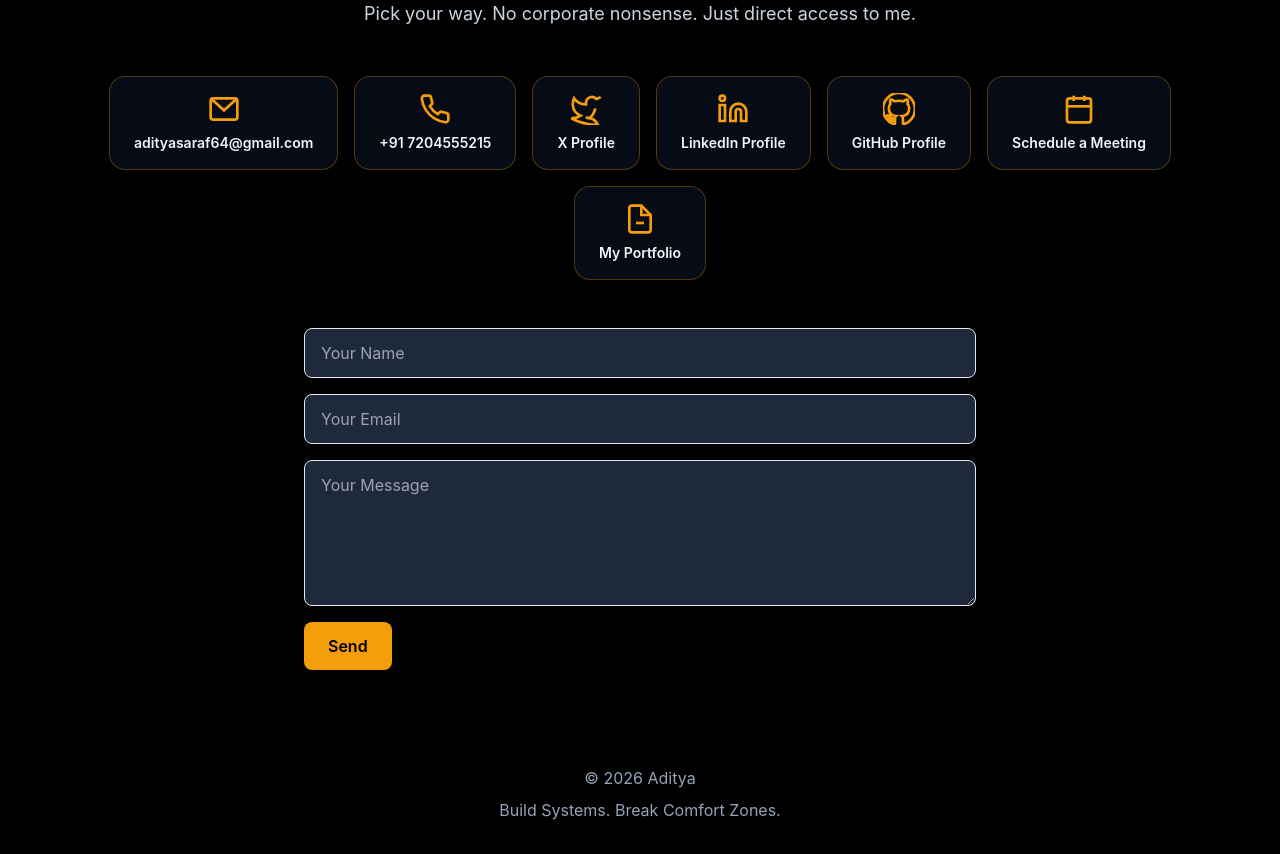
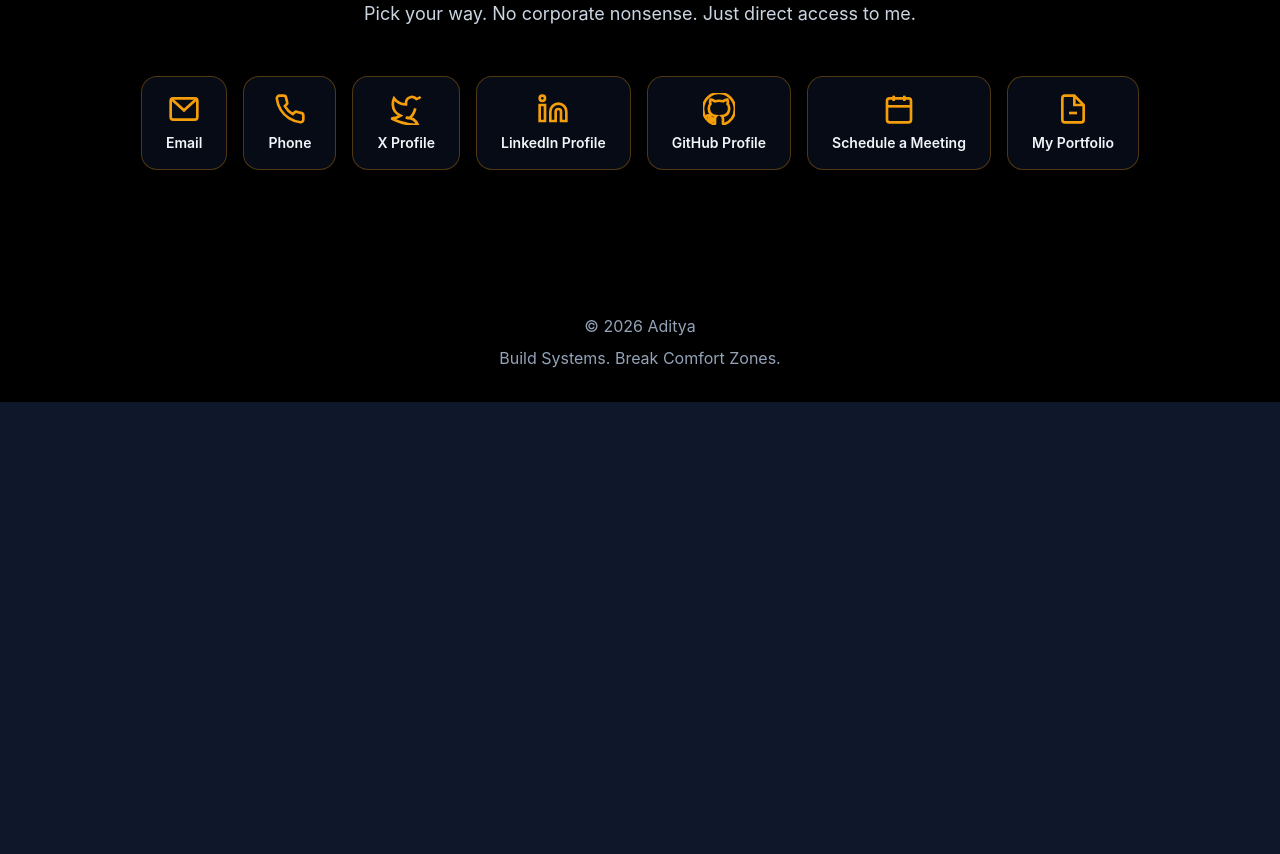
Before and after one commit to aditya493/aditya493.github.io, a React (Vite) app: page / in a window 1280 px wide. Shown: the part 2260-3114 px from the top of the page. After the commit the page ends 2662 px from the top, so only its background shows below. Built offline with nearby package versions, Linux system fonts and the light colour scheme.

Commit message:
fixed the bottom section

```diff
--- a/src/components/Contact.jsx
+++ b/src/components/Contact.jsx
@@ -1,18 +1,6 @@
-import React, { useState } from 'react'
+import React from 'react'
 
 export default function Contact(){
-  const [name, setName] = useState('')
-  const [email, setEmail] = useState('')
-  const [message, setMessage] = useState('')
-  const [sent, setSent] = useState(false)
-
-  function onSubmit(e){
-    e.preventDefault()
-    setSent(true)
-    setTimeout(()=>{
-      setName(''); setEmail(''); setMessage('')
-    }, 600)
-  }
 
   const contacts = [
     {
@@ -23,7 +11,7 @@ export default function Contact(){
         </svg>
       ),
       label: 'Email',
-      value: 'adityasaraf64@gmail.com',
+      value: 'Email',
       href: 'mailto:adityasaraf64@gmail.com'
     },
     {
@@ -33,7 +21,7 @@ export default function Contact(){
         </svg>
       ),
       label: 'Phone',
-      value: '+91 7204555215',
+      value: 'Phone',
       href: 'tel:+917204555215'
     },
     {
@@ -119,17 +107,6 @@ export default function Contact(){
             </a>
           ))}
         </div>
-
-        {/* Message Form */}
-        <form onSubmit={onSubmit} className="mt-12 grid grid-cols-1 gap-4 max-w-2xl mx-auto">
-          <input value={name} onChange={e=>setName(e.target.value)} placeholder="Your Name" className="w-full px-4 py-3 rounded-lg bg-slate-800 border border-white/6 text-slate-100" />
-          <input value={email} onChange={e=>setEmail(e.target.value)} placeholder="Your Email" type="email" className="w-full px-4 py-3 rounded-lg bg-slate-800 border border-white/6 text-slate-100" />
-          <textarea value={message} onChange={e=>setMessage(e.target.value)} placeholder="Your Message" rows={5} className="w-full px-4 py-3 rounded-lg bg-slate-800 border border-white/6 text-slate-100"></textarea>
-          <div className="flex items-center gap-3">
-            <button type="submit" className="px-6 py-3 rounded-lg bg-yellow-400 text-black font-semibold hover:bg-yellow-300 transition">Send</button>
-            {sent && <span className="text-yellow-300">Message sent — thanks!</span>}
-          </div>
-        </form>
       </div>
     </section>
   )
```
